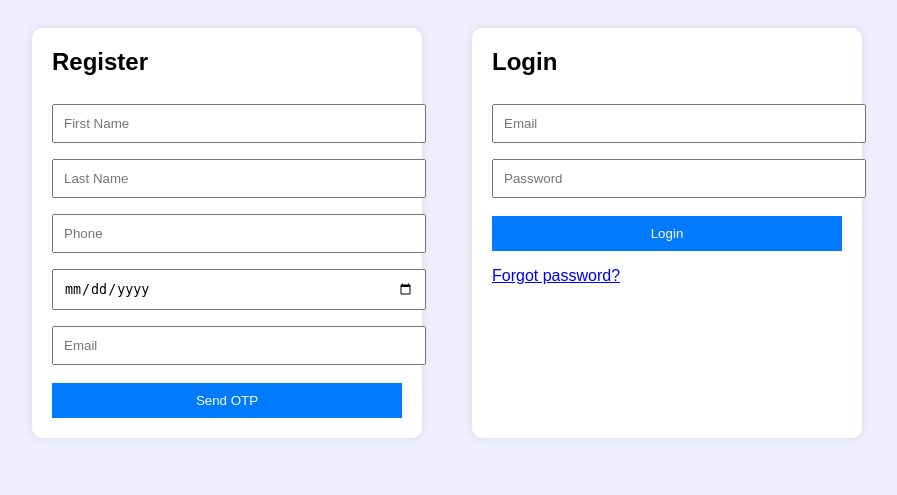
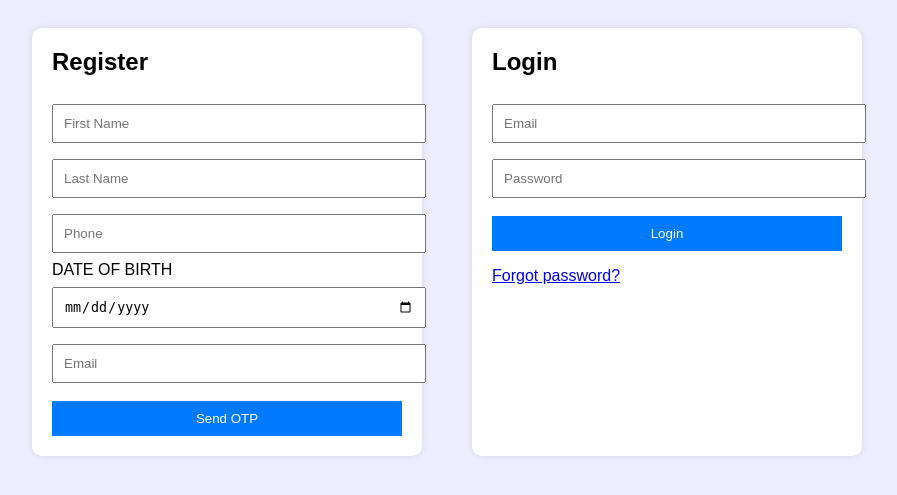
Before and after one commit to 1395N/register, a Flask app: page / in a window 1280 px wide. Shown: the top 495 px of the page, without its empty margins (193-1090 px from the left). Run offline with Flask 3, Linux system fonts and the light colour scheme; some libraries are stand-ins or nearby versions.

Commit message:
Update form1.html

```diff
--- a/templates/form1.html
+++ b/templates/form1.html
@@ -58,7 +58,7 @@
       <input type="text" name="first_name" placeholder="First Name" value="{{ first_name or '' }}" required>
       <input type="text" name="last_name" placeholder="Last Name" value="{{ last_name or '' }}" required>
       <input type="text" name="phone" placeholder="Phone" value="{{ phone or '' }}" required>
-      <input type="date" name="dob" value="{{ dob or '' }}" required>
+     DATE OF BIRTH <input type="date" name="dob" value="{{ dob or '' }}" required>
       <input type="email" name="email" placeholder="Email" value="{{ email or '' }}" required>
       <button type="submit">Send OTP</button>
     </form>
```
